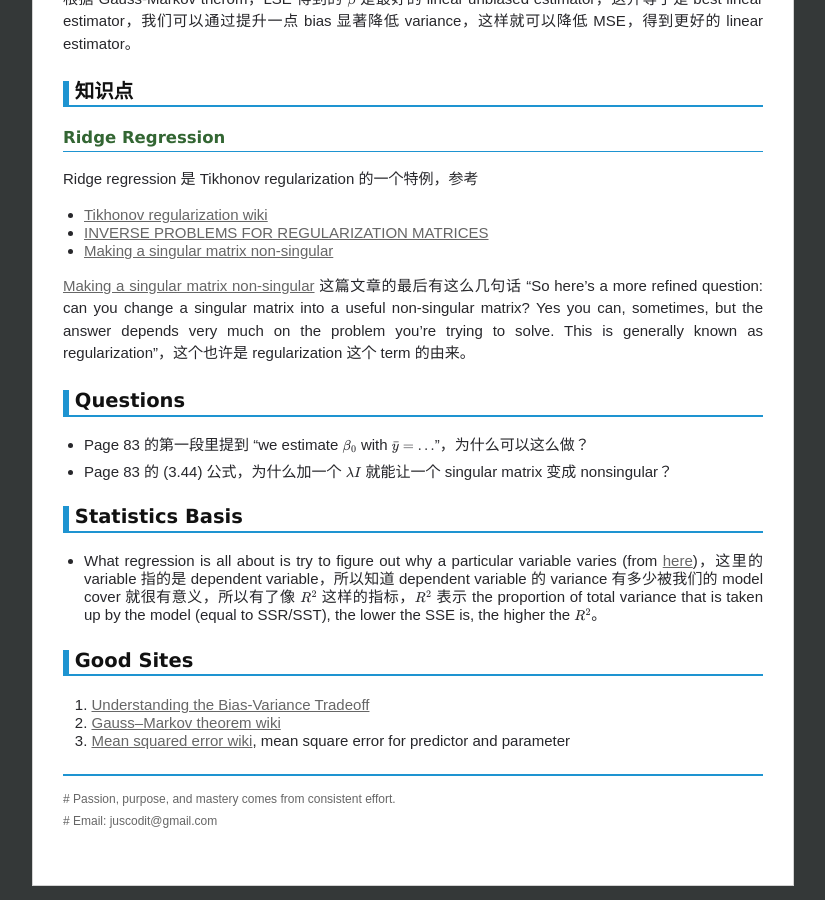
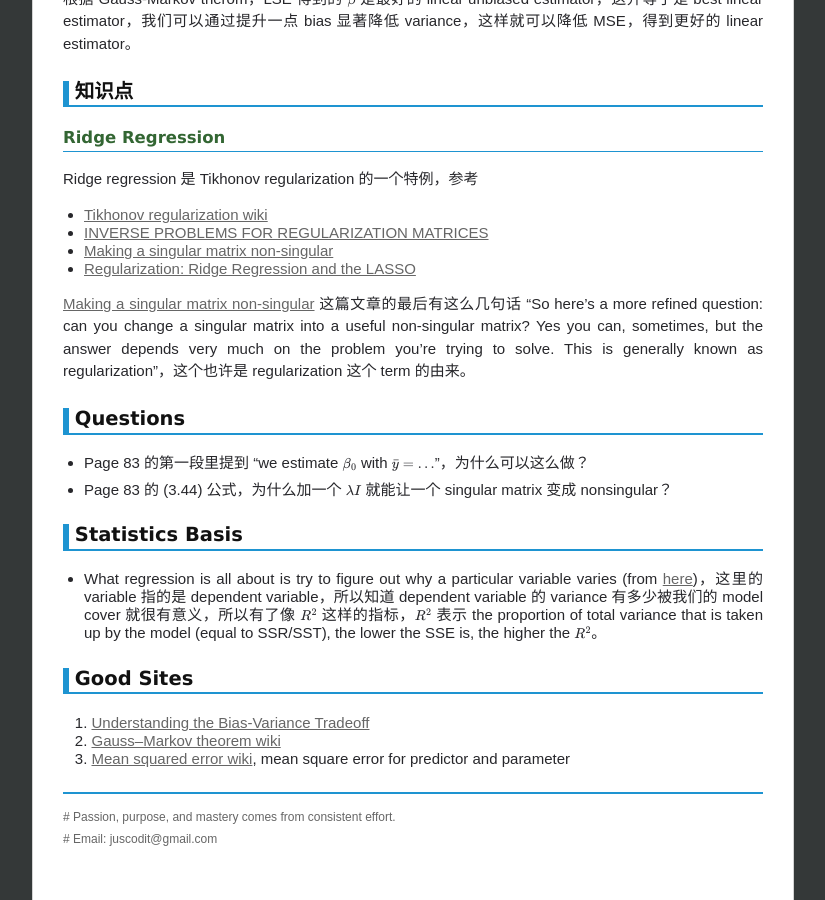
Before and after one commit to chenrushan/chenrushan.github.io, a Jekyll site: the page built from _posts/2014-04-28-esl-note.markdown, in a window 1280 px wide and 900 px high, scrolled down 4629 px. Shown: the whole window, without its empty margins (227-1052 px from the left). Built offline with Jekyll 4.4.1, drawn with Linux system fonts in a browser that asks for light colours; Markdown is read by kramdown in place of the engine named in the settings; formulas are drawn with MathJax 3.

Commit message:
[esl]: update

```diff
--- a/_posts/2014-04-28-esl-note.markdown
+++ b/_posts/2014-04-28-esl-note.markdown
@@ -218,6 +218,7 @@ Ridge regression 是 Tikhonov regularization 的一个特例，参考
 * [Tikhonov regularization wiki](http://en.wikipedia.org/wiki/Tikhonov_regularization)
 * [INVERSE PROBLEMS FOR REGULARIZATION MATRICES](http://www.math.kent.edu/~reichel/publications/invregmat.pdf)
 * [Making a singular matrix non-singular](http://www.johndcook.com/blog/2012/06/13/matrix-condition-number/)
+* [Regularization: Ridge Regression and the LASSO](http://statweb.stanford.edu/~owen/courses/305/Rudyregularization.pdf)
 
 [Making a singular matrix non-singular](http://www.johndcook.com/blog/2012/06/13/matrix-condition-number/) 这篇文章的最后有这么几句话 "So here’s a more refined question: can you change a singular matrix into a useful non-singular matrix? Yes you can, sometimes, but the answer depends very much on the problem you’re trying to solve. This is generally known as regularization"，这个也许是 regularization 这个 term 的由来。
 
```
